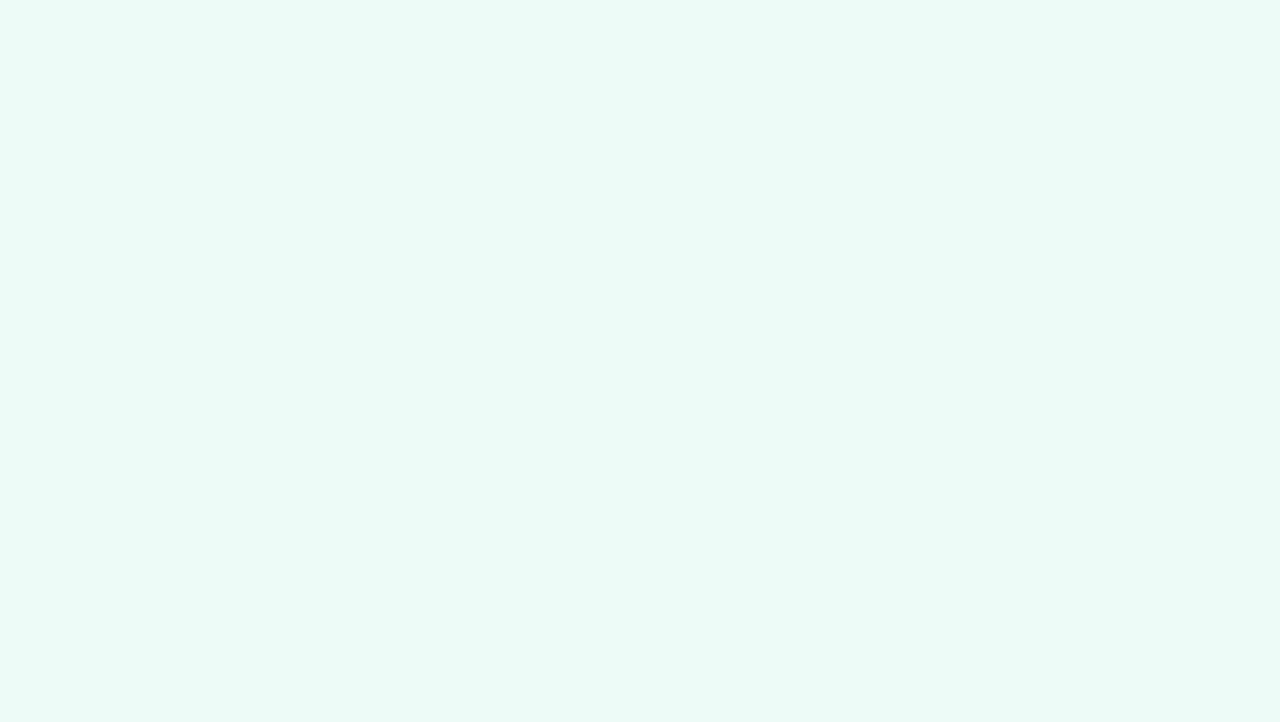
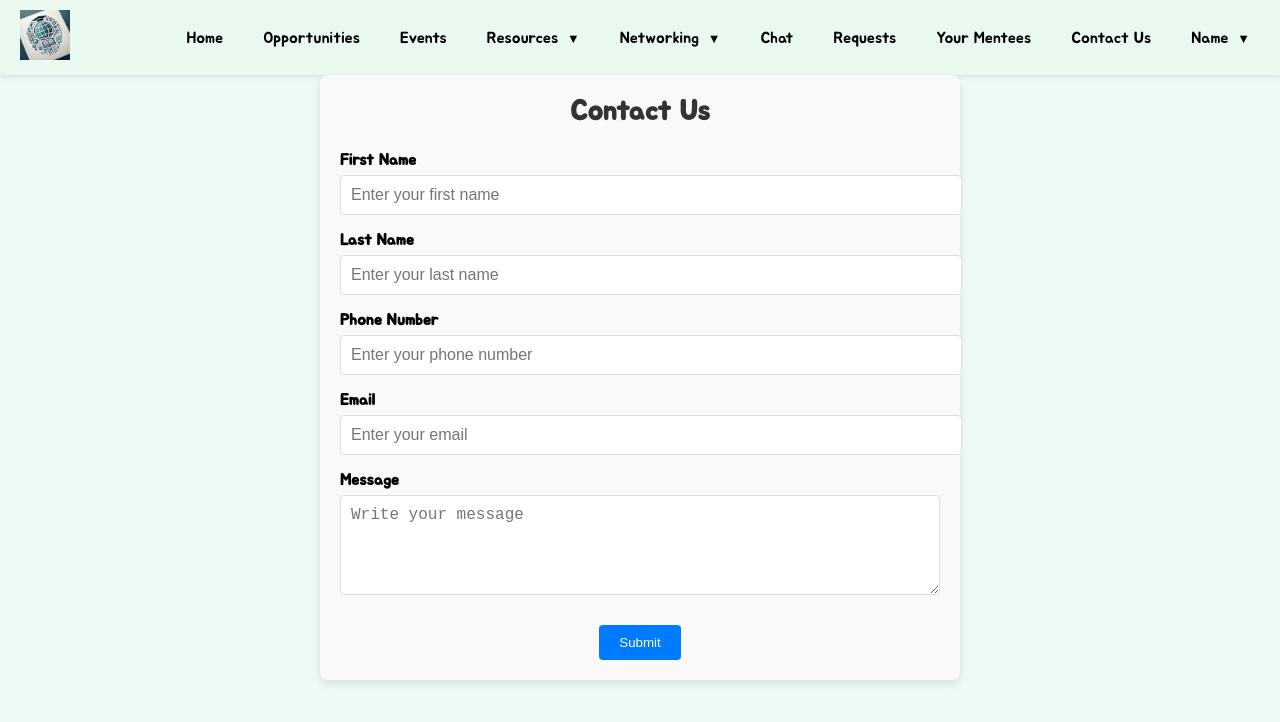
Before and after one commit to saiswethat/eduverse, a React (Create React App) app: page /contact in a window 1280 px wide. Before the commit this address had no page. Shown: the top 722 px of the page. Built offline with nearby package versions, Linux system fonts and the light colour scheme.

Commit message:
contact us page and changes in profile page

```diff
--- a/package.json
+++ b/package.json
@@ -11,6 +11,7 @@
     "react-icons": "^5.3.0",
     "react-router-dom": "^6.26.2",
     "react-scripts": "5.0.1",
+    "react-select": "^5.8.1",
     "web-vitals": "^2.1.4"
   },
   "scripts": {
--- /dev/null
+++ b/src/Contact.js
@@ -0,0 +1,151 @@
+import React, { useState } from "react";
+import "./css/Contact.css";
+import Header from "./Header";
+
+const ContactUs = () => {
+  const [formData, setFormData] = useState({
+    firstName: "",
+    lastName: "",
+    phone: "",
+    email: "",
+    message: "",
+  });
+
+  const [errors, setErrors] = useState({});
+  const [submissionSuccess, setSubmissionSuccess] = useState(false);
+
+  const handleInputChange = (e) => {
+    const { name, value } = e.target;
+    setFormData({
+      ...formData,
+      [name]: value,
+    });
+  };
+
+  const validateFields = () => {
+    const newErrors = {};
+    const { firstName, lastName, phone, email, message } = formData;
+
+    if (!firstName.trim()) newErrors.firstName = "First name is required";
+    if (!lastName.trim()) newErrors.lastName = "Last name is required";
+    if (!phone.trim()) newErrors.phone = "Phone number is required";
+    else if (!/^\d{10}$/.test(phone))
+      newErrors.phone = "Phone number must be 10 digits";
+    if (!email.trim()) newErrors.email = "Email is required";
+    else if (!/^\S+@\S+\.\S+$/.test(email))
+      newErrors.email = "Invalid email address";
+    if (!message.trim()) newErrors.message = "Message is required";
+
+    return newErrors;
+  };
+
+  const handleSubmit = (e) => {
+    e.preventDefault();
+    const validationErrors = validateFields();
+    if (Object.keys(validationErrors).length === 0) {
+      setSubmissionSuccess(true);
+      setFormData({
+        firstName: "",
+        lastName: "",
+        phone: "",
+        email: "",
+        message: "",
+      });
+      setErrors({});
+    } else {
+      setErrors(validationErrors);
+    }
+  };
+
+  return (
+    <div>
+      <Header />
+
+      <div className="contact-container">
+        <h2>Contact Us</h2>
+        {submissionSuccess ? (
+          <div className="success-message">
+            Thank you! We will get back to you soon.
+          </div>
+        ) : (
+          <form onSubmit={handleSubmit}>
+            <div className="input-group">
+              <label>First Name</label>
+              <input
+                type="text"
+                name="firstName"
+                value={formData.firstName}
+                onChange={handleInputChange}
+                placeholder="Enter your first name"
+              />
+              {errors.firstName && (
+                <span className="error-message">{errors.firstName}</span>
+              )}
+            </div>
+
+            <div className="input-group">
+              <label>Last Name</label>
+              <input
+                type="text"
+                name="lastName"
+                value={formData.lastName}
+                onChange={handleInputChange}
+                placeholder="Enter your last name"
+              />
+              {errors.lastName && (
+                <span className="error-message">{errors.lastName}</span>
+              )}
+            </div>
+
+            <div className="input-group">
+              <label>Phone Number</label>
+              <input
+                type="tel"
+                name="phone"
+                value={formData.phone}
+                onChange={handleInputChange}
+                placeholder="Enter your phone number"
+              />
+              {errors.phone && (
+                <span className="error-message">{errors.phone}</span>
+              )}
+            </div>
+
+            <div className="input-group">
+              <label>Email</label>
+              <input
+                type="email"
+                name="email"
+                value={formData.email}
+                onChange={handleInputChange}
+                placeholder="Enter your email"
+              />
+              {errors.email && (
+                <span className="error-message">{errors.email}</span>
+              )}
+            </div>
+
+            <div className="input-group">
+              <label>Message</label>
+              <textarea
+                name="message"
+                value={formData.message}
+                onChange={handleInputChange}
+                placeholder="Write your message"
+              ></textarea>
+              {errors.message && (
+                <span className="error-message">{errors.message}</span>
+              )}
+            </div>
+
+            <div className="submit-btn">
+              <button type="submit">Submit</button>
+            </div>
+          </form>
+        )}
+      </div>
+    </div>
+  );
+};
+
+export default ContactUs;
--- a/src/Header.js
+++ b/src/Header.js
@@ -20,14 +20,12 @@ function Header() {
             <a href="/events">Events</a>
           </li>
 
-
           <li className="header-dropdown">
             <a href="#" className="header-dropdown-toggle">
               Resources
             </a>
             <div className="header-dropdown-content">
               <a href="/mentorship-program">Mentorship Program</a>
-
 
               <div className="header-nested-dropdown">
                 <a href="#" className="header-dropdown-toggle">
@@ -60,6 +58,9 @@ function Header() {
           <li>
             <a href="/your-mentees">Your Mentees</a>
           </li>
+          <li>
+            <a href="/contact">Contact Us</a>
+          </li>
           <li className="header-dropdown">
             <a href="#" className="header-dropdown-toggle">
               Name
@@ -71,7 +72,7 @@ function Header() {
                 Notifications
                 <span className="notification-badge">3</span>
               </a>
-              <a href="/settings">Notifications & Settings</a>
+              <a href="/settings">Settings</a>
               <a href="/logout">Logout</a>
             </div>
           </li>
--- a/src/Profile.js
+++ b/src/Profile.js
@@ -124,12 +124,6 @@ function ProfilePage() {
             </button>
           )}
         </div>
-
-        <div className="profile-card__footer">
-          <button className="profile-card__logout-btn">
-            <a href="/logout">Logout</a>
-          </button>
-        </div>
       </div>
     </div>
   );
--- /dev/null
+++ b/src/css/Contact.css
@@ -0,0 +1,67 @@
+.contact-container {
+  width: 100%;
+  max-width: 600px;
+  margin: 0 auto;
+  padding: 20px;
+  background-color: #f9f9f9;
+  border-radius: 8px;
+  box-shadow: 0px 4px 8px rgba(0, 0, 0, 0.1);
+}
+
+h2 {
+  text-align: center;
+  margin-bottom: 20px;
+}
+
+.input-group {
+  margin-bottom: 15px;
+}
+
+.input-group label {
+  display: block;
+  margin-bottom: 5px;
+  font-weight: bold;
+}
+
+.input-group input,
+.input-group textarea {
+  width: 100%;
+  padding: 10px;
+  border: 1px solid #ddd;
+  border-radius: 4px;
+  font-size: 16px;
+}
+
+.input-group textarea {
+  resize: vertical;
+}
+
+.error-message {
+  color: red;
+  font-size: 14px;
+  margin-top: 5px;
+}
+
+.submit-btn {
+  text-align: center;
+}
+
+.submit-btn button {
+  background-color: #007bff;
+  color: white;
+  padding: 10px 20px;
+  border: none;
+  border-radius: 4px;
+  cursor: pointer;
+}
+
+.submit-btn button:hover {
+  background-color: #0056b3;
+}
+
+.success-message {
+  text-align: center;
+  color: green;
+  font-size: 18px;
+  padding: 20px;
+}
--- a/src/css/ProfilePage.css
+++ b/src/css/ProfilePage.css
@@ -91,22 +91,3 @@
   border-radius: 4px;
   cursor: pointer;
 }
-
-.profile-card__logout-btn {
-  background-color: #dc3545;
-  padding: 10px 15px;
-  border: none;
-  border-radius: 4px;
-  cursor: pointer;
-  display: inline-block;
-  margin-top: 15px;
-}
-
-.profile-card__logout-btn a {
-  color: white;
-  text-decoration: none;
-  display: inline-block;
-  width: 100%;
-  height: 100%;
-  text-align: center;
-}
--- a/src/index.js
+++ b/src/index.js
@@ -24,7 +24,7 @@ import Admin_home from "./Admin_home";
 import ManageUsers from "./ManageUsers";
 import Forums from "./Forums";
 import ForumPage from "./ForumPage";
-
+import Contact from "./Contact";
 
 const root = ReactDOM.createRoot(document.getElementById("root"));
 root.render(
@@ -48,12 +48,13 @@ root.render(
         <Route path="/mentorship-program" element={<MentorshipProgram />} />
         <Route path="/your-mentees" element={<ViewYourMentees />} />
         <Route path="/profile" element={<ProfilePage />} />
-        <Route path="/forums" element={<Forums />}/>
-        <Route path="/forums/:forum_id" element={<ForumPage />}/>
+        <Route path="/forums" element={<Forums />} />
+        <Route path="/forums/:forum_id" element={<ForumPage />} />
         <Route path="/tips" element={<Tips />} />
         <Route path="/tips/:id" element={<FullTipPage />} />
-        <Route path="/admin_home" element={<Admin_home/>}/>
-        <Route path="/manage_users" element={<ManageUsers/>}/>
+        <Route path="/admin_home" element={<Admin_home />} />
+        <Route path="/manage_users" element={<ManageUsers />} />
+        <Route path="/contact" element={<Contact />} />
       </Routes>
     </Router>
   </React.StrictMode>
```
Also changed, not shown: 1 other file (tests, documents, lock files or other folders).
